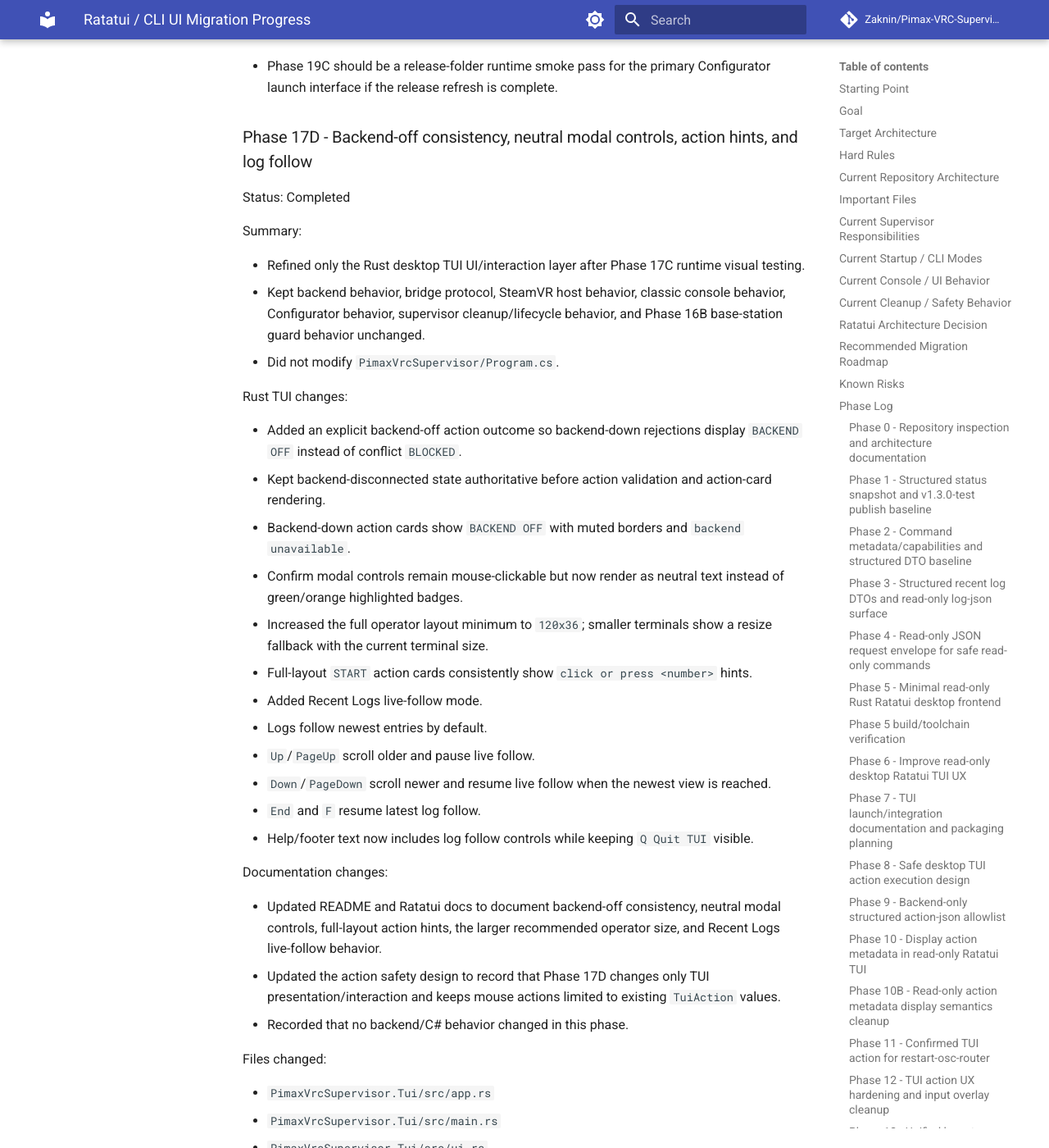
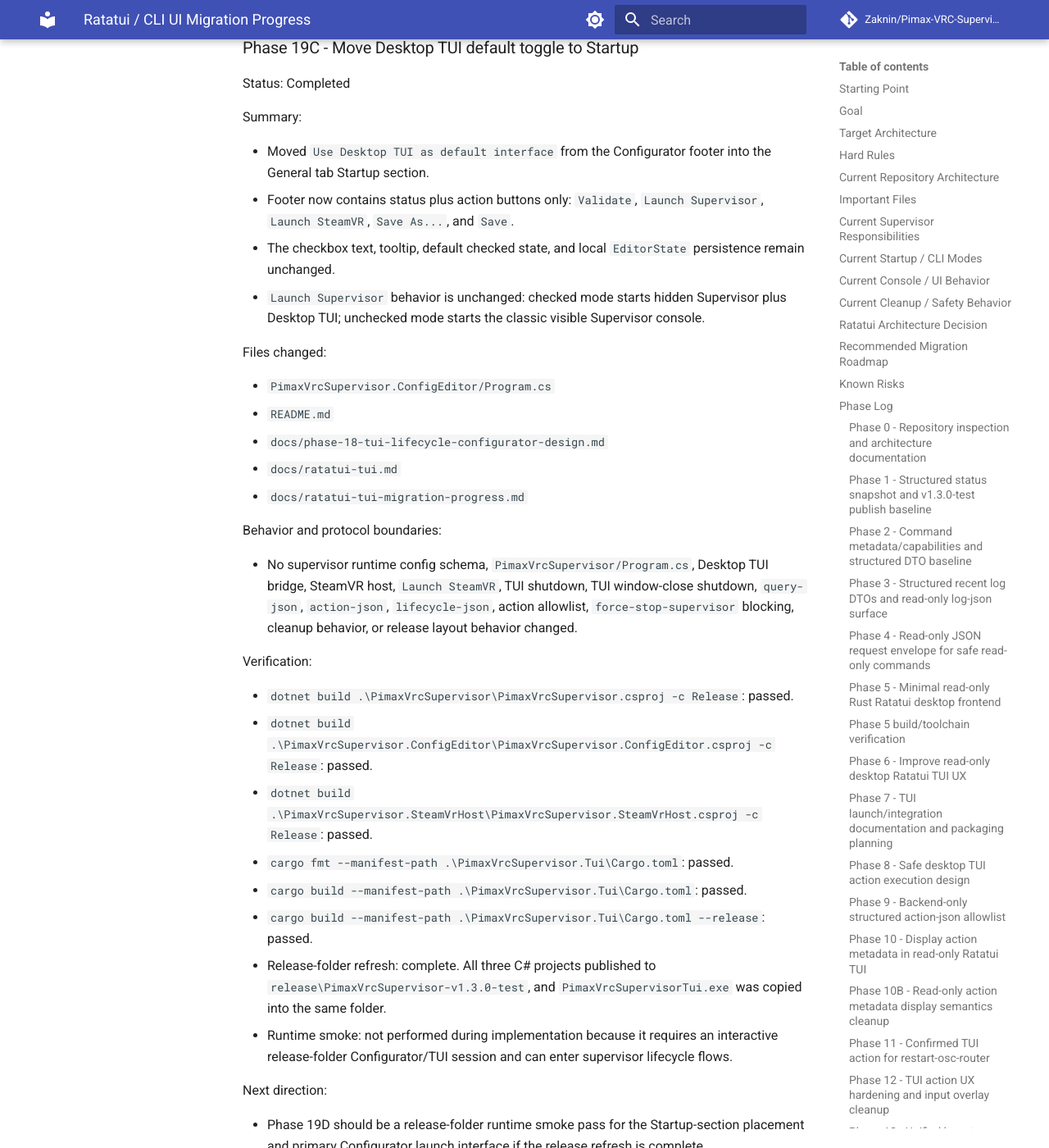
Before and after one commit to Zaknin/Pimax-VRC-Supervisor, an MkDocs documentation site: the page built from docs/ratatui-tui-migration-progress.md, in a window 1280 px wide and 1400 px high, scrolled down 67880 px. Shown: the whole window at 82% size. Built offline with MkDocs 1.6.1 and Material for MkDocs 9.7.7, drawn with Linux system fonts in a browser that asks for light colours; comment, search, counter and statistics services are not loaded; some of the changed text lies outside the part shown.

Commit message:
Phase 19C: move Desktop TUI default toggle to startup

```diff
--- a/docs/ratatui-tui-migration-progress.md
+++ b/docs/ratatui-tui-migration-progress.md
@@ -1981,9 +1981,43 @@ Verification:
 - Expected release executables present: `PimaxVrcSupervisor.exe`, `PimaxVrcSupervisorConfigurator.exe`, `PimaxVrcSupervisorSteamVrHost.exe`, and `PimaxVrcSupervisorTui.exe`.
 - Runtime smoke: not performed during implementation because it requires an interactive release-folder GUI/TUI session and can enter supervisor lifecycle flows. If a future release refresh is partial because a publish/copy is blocked by a PID, locked file, or access denied, release-folder runtime smoke must be treated as skipped/invalid.
 
+### Phase 19C - Move Desktop TUI default toggle to Startup
+
+Status: Completed
+
+Summary:
+
+- Moved `Use Desktop TUI as default interface` from the Configurator footer into the General tab Startup section.
+- Footer now contains status plus action buttons only: `Validate`, `Launch Supervisor`, `Launch SteamVR`, `Save As...`, and `Save`.
+- The checkbox text, tooltip, default checked state, and local `EditorState` persistence remain unchanged.
+- `Launch Supervisor` behavior is unchanged: checked mode starts hidden Supervisor plus Desktop TUI; unchecked mode starts the classic visible Supervisor console.
+
+Files changed:
+
+- `PimaxVrcSupervisor.ConfigEditor/Program.cs`
+- `README.md`
+- `docs/phase-18-tui-lifecycle-configurator-design.md`
+- `docs/ratatui-tui.md`
+- `docs/ratatui-tui-migration-progress.md`
+
+Behavior and protocol boundaries:
+
+- No supervisor runtime config schema, `PimaxVrcSupervisor/Program.cs`, Desktop TUI bridge, SteamVR host, `Launch SteamVR`, TUI shutdown, TUI window-close shutdown, `query-json`, `action-json`, `lifecycle-json`, action allowlist, `force-stop-supervisor` blocking, cleanup behavior, or release layout behavior changed.
+
+Verification:
+
+- `dotnet build .\PimaxVrcSupervisor\PimaxVrcSupervisor.csproj -c Release`: passed.
+- `dotnet build .\PimaxVrcSupervisor.ConfigEditor\PimaxVrcSupervisor.ConfigEditor.csproj -c Release`: passed.
+- `dotnet build .\PimaxVrcSupervisor.SteamVrHost\PimaxVrcSupervisor.SteamVrHost.csproj -c Release`: passed.
+- `cargo fmt --manifest-path .\PimaxVrcSupervisor.Tui\Cargo.toml`: passed.
+- `cargo build --manifest-path .\PimaxVrcSupervisor.Tui\Cargo.toml`: passed.
+- `cargo build --manifest-path .\PimaxVrcSupervisor.Tui\Cargo.toml --release`: passed.
+- Release-folder refresh: complete. All three C# projects published to `release\PimaxVrcSupervisor-v1.3.0-test`, and `PimaxVrcSupervisorTui.exe` was copied into the same folder.
+- Runtime smoke: not performed during implementation because it requires an interactive release-folder Configurator/TUI session and can enter supervisor lifecycle flows.
+
 Next direction:
 
-- Phase 19C should be a release-folder runtime smoke pass for the primary Configurator launch interface if the release refresh is complete.
+- Phase 19D should be a release-folder runtime smoke pass for the Startup-section placement and primary Configurator launch interface if the release refresh is complete.
 
 ### Phase 17D - Backend-off consistency, neutral modal controls, action hints, and log follow
 
```
Also changed, not shown: README.md (+3 -1 lines), docs/phase-18-tui-lifecycle-configurator-design.md (+7 -1 lines), docs/ratatui-tui.md (+3 -1 lines), 1 other file.
